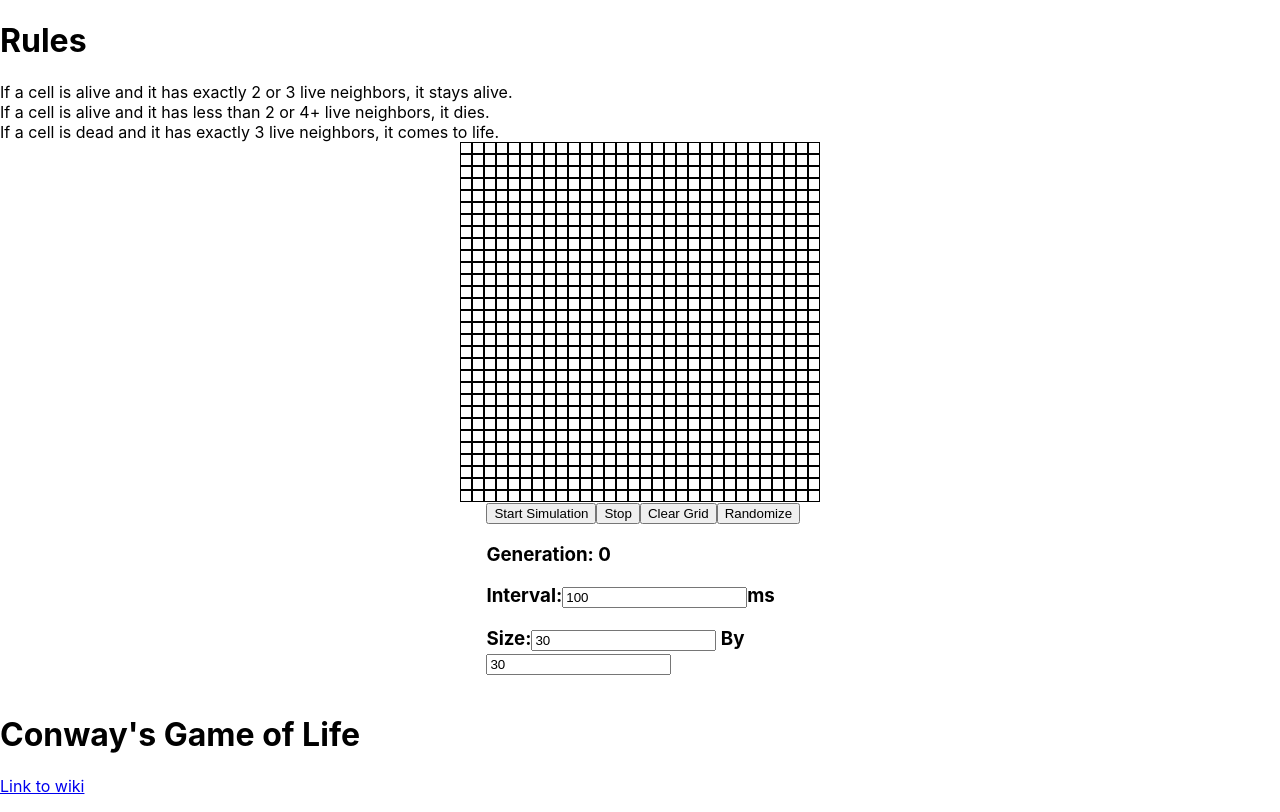
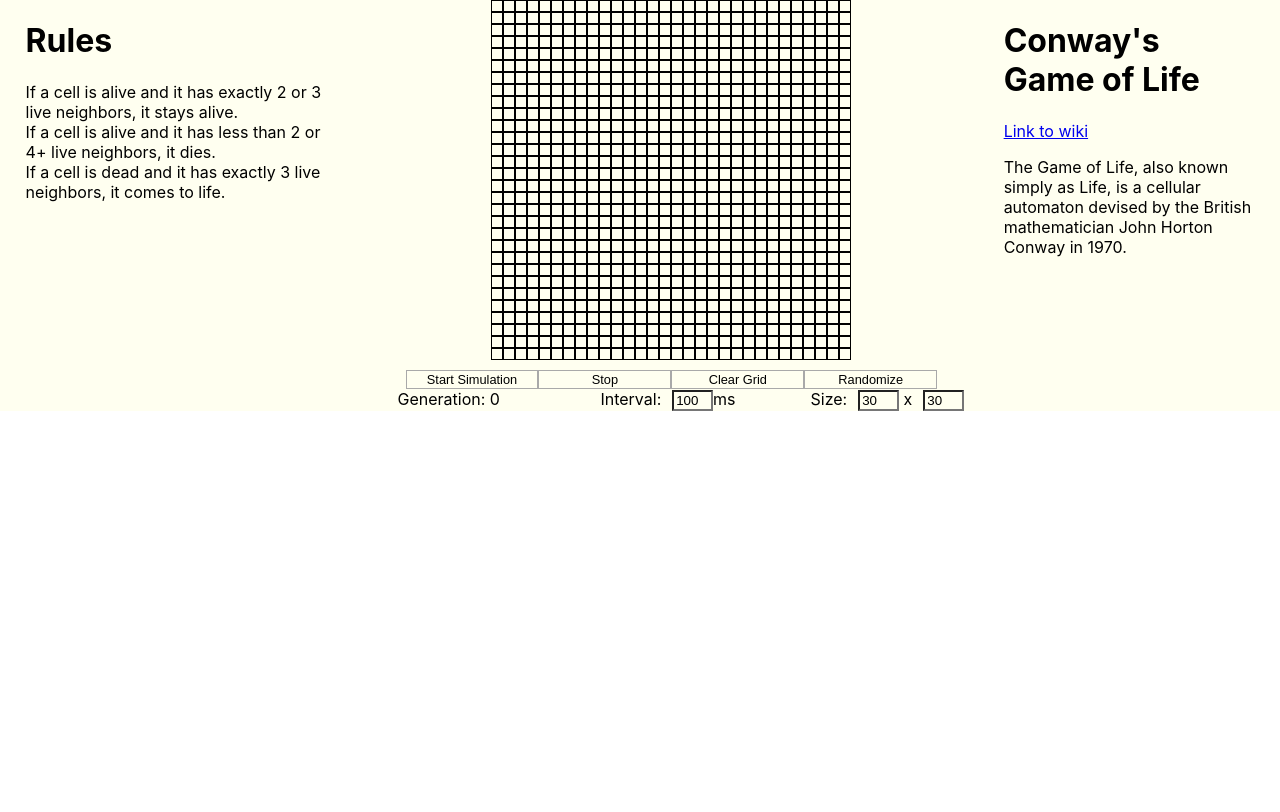
Before and after one commit to bloominstituteoftechnology/CS-Build-Week-1, a React (Create React App) app in the folder client/: page / in a window 1280 px wide. Built offline with nearby package versions, Linux system fonts and the light colour scheme.

Commit message:
Styling done

```diff
--- a/client/src/App.css
+++ b/client/src/App.css
@@ -1,8 +1,38 @@
+.App{
+  display: flex;
+  justify-content: space-between;
+  background-color: ivory;
+}
+
+.rules-container{
+  width: 25%;
+  margin-left: 2%;
+}
+.rules-container h1{
+
+}
+
+.rules-container a{
+
+}
+
+.info-container{
+  width: 20%;
+  margin-right: 2%;
+}
+
+.info-container h1{
+
+}
+
+.info-container a{
+
+}
+
 .cell-container-dead{
   display:flex;
   flex: 1;
   padding: 5px;
-  /* margin: 1px; */
   border: 0.5px solid black;
 }
 
@@ -10,7 +40,6 @@
   display:flex;
   flex: 1;
   padding: 5px;
-  /* margin: 1px; */
   border: 0.5px solid black;
   background-color: black;
 }
@@ -24,12 +53,46 @@
 }
 
 .controls-container{
-  width: 30%;
-  margin-left: 38%;
+  display: flex;
+  flex-direction: column;
 }
 
 .app-container{
   display: flex;
   align-content: center;
   flex-direction: column;
+  width: 53%;
 }
+
+.stats-container {
+  display: flex;
+}
+
+.stats-container a input {
+  width: 15%;
+  margin-left: 5%;;
+  background-color: ivory;
+}
+
+.stats-container a{
+  width: 33%;
+  text-align: center;
+}
+
+.buttons-container {
+  display: flex;
+  justify-content: center;
+  margin-top: 10px;
+}
+
+.buttons-container button{
+  width: 20%;
+  background: ivory;
+  border: 1px solid darkgray;
+  font-size: 0.8rem;
+}
+
+#root {
+  background-color: ivory;
+  height: -webkit-fill-available;
+}
--- a/client/src/App.js
+++ b/client/src/App.js
@@ -22,7 +22,7 @@ class App extends Component {
         <div className="info-container">
             <h1> Conway's Game of Life </h1>
             <a href="https://en.wikipedia.org/wiki/Conway%27s_Game_of_Life"> Link to wiki</a>
-            <p> </p>
+            <p> The Game of Life, also known simply as Life, is a cellular automaton devised by the British mathematician John Horton Conway in 1970.</p>
           </div>
       </div>
     );
--- a/client/src/components/cellgrid.js
+++ b/client/src/components/cellgrid.js
@@ -201,20 +201,22 @@ class CellGrid extends Component {
                         {this.renderGrid()}
                     </div>
                 <div className="controls-container">
-                    <button onClick={() => this.startSimulation()}>Start Simulation </button>
-                    <button onClick={() => this.stopSimulation()}>Stop</button>
-                    <button onClick={() => this.clearGrid()}> Clear Grid</button>
-                    <button onClick={() => this.randomCells()}> Randomize </button>
-                    <div>
-                    <h3> Generation: {this.state.generation} </h3>
-                    <h3> Interval:
+                    <div className="buttons-container">
+                        <button onClick={() => this.startSimulation()}>Start Simulation </button>
+                        <button onClick={() => this.stopSimulation()}>Stop</button>
+                        <button onClick={() => this.clearGrid()}> Clear Grid</button>
+                        <button onClick={() => this.randomCells()}> Randomize </button>
+                        </div>
+                    <div className="stats-container">
+                    <a> Generation: {this.state.generation} </a>
+                    <a> Interval:
                     <input className="input" type="text" value={this.state.interval} onChange={this.intervalHandler} />
                     ms
-                    </h3>
-                    <h3> Size:
-                    <input className="input" type="text" value={this.state.size[0]} onChange={this.changeXhandler}/> By
+                    </a>
+                    <a> Size:
+                    <input className="input" type="text" value={this.state.size[0]} onChange={this.changeXhandler}/> x
                     <input className="input" type="text" value={this.state.size[1]} onChange={this.changeYhandler}/>
-                     </h3>
+                     </a>
                     </div>
                 </div>
         </div>
```
